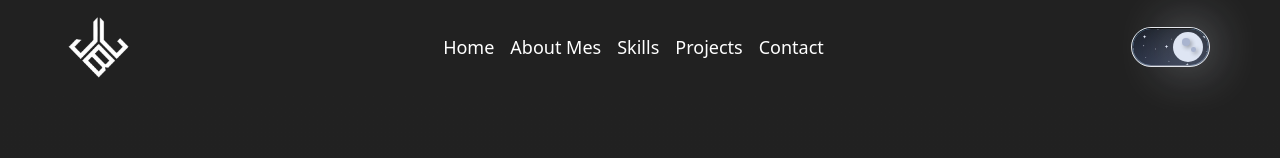
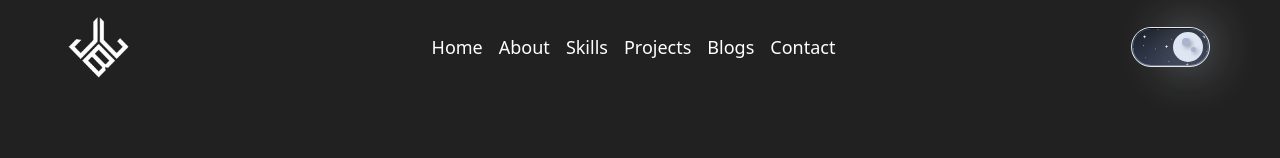
Before and after one commit to Leonardburgos/leonard-burgos-portfolio-template, a React (Create React App) app: page /#/ in a window 1280 px wide. Before the commit this address led to /#/#/skills. Shown: the top 158 px of the page. Built offline with nearby package versions, Linux system fonts and the light colour scheme.

Commit message:
FIXED routing and header invisibility

```diff
--- a/src/Router.js
+++ b/src/Router.js
@@ -3,7 +3,7 @@ import { Routes, Route } from 'react-router-dom';
 import MainPage from './pages/MainPage';  // Your main page
 import AboutMe from './pages/About';      // Your about page
 import NotFound from './pages/NotFound';
-import App from './App'; // NotFound page for catch-all
+
 
 function Router() {
   return (
--- a/src/ScrollableSections.jsx
+++ b/src/ScrollableSections.jsx
@@ -3,8 +3,9 @@ import { useNavigate, useLocation } from "react-router-dom";
 
 const sections = [
   { id: "", label: "Home" },
-  { id: "/about", label: "About" },
-  { id: "/skills", label: "Skills" },
+  { id: "about", label: "About" },
+  { id: "skills", label: "Skills" },
+
 ];
 
 const ScrollableSections = () => {
@@ -12,15 +13,9 @@ const ScrollableSections = () => {
   const location = useLocation();
 
   useEffect(() => {
-    // Scroll to the specific section when the hash in the URL changes
-    if (location.hash) {
-      const sectionId = location.hash.replace("#", "");
-      const sectionElement = document.getElementById(sectionId);
-      if (sectionElement) {
-        sectionElement.scrollIntoView({ behavior: "smooth" });
-      }
-    } else {
-      window.scrollTo(0, 0); // Scroll to the top of the page for no hash
+    // Avoid auto-centering Home, scroll to the top of the page
+    if (!location.hash) {
+      window.scrollTo(0, 0); // Scroll to the top of the page
     }
   }, [location]);
 
@@ -57,12 +52,12 @@ const ScrollableSections = () => {
   }, [navigate, location]);
 
   return (
-    <main className="scroll-smooth bg-gradient-to-b from-[#eeeeee] to-[#ffffff] dark:from-[#212121] dark:to-[#ffffff] bg-[length:100%_7000%] bg-no-repeat">
+    <main className="scroll-smooth bg-gradient-to-b from-[#eeeeee] to-[#ffffff] dark:from-[#212121] dark:to-[#ffffff] bg-[length:100%_7000%] bg-no-repeat ">
       {sections.map(({ id, label }) => (
         <section
           key={id}
           id={id}
-          className="min-h-screen"
+          className="min-h-screen "
           style={{ padding: "4rem 2rem" }}
         >
           <h1 className="text-4xl text-black dark:text-white">{label}</h1>
--- a/src/pages/Header.jsx
+++ b/src/pages/Header.jsx
@@ -8,11 +8,13 @@ import Cloud4 from "../assets/cloud_4.svg";
 import Stars from "../assets/stars.svg";
 import { FaBars, FaTimes } from "react-icons/fa";
 import "../styles/header.css";
+import { useNavigate,} from "react-router-dom";
 
 const Header = () => {
+  const navigate = useNavigate();
   const [darkMode, setDarkMode] = useState(false);
   const [menuOpen, setMenuOpen] = useState(false);
-  const [headerVisible, setHeaderVisible] = useState(true); // Tracks header visibility
+  const [headerVisible, setHeaderVisible] = useState(true);
 
   const toggleDarkMode = () => {
     const isDarkMode = !darkMode;
@@ -27,12 +29,24 @@ const Header = () => {
     }
   };
 
-  const scrollToSection = (id) => {
-    const section = document.getElementById(id);
-    if (section) {
-      section.scrollIntoView({ behavior: "smooth" });
-      setMenuOpen(false);
-    }
+  const scrollToSection = (hash) => {
+    // First, navigate to /home
+    navigate("/home");
+
+    // Set a small delay before adding the hash to the URL and scrolling
+    setTimeout(() => {
+      const sectionId = hash.replace("#", "");
+      const section = document.getElementById(sectionId);
+
+      // Navigate to /home with the section hash
+      navigate(`/home#${sectionId}`);
+
+      // Scroll to the section
+      if (section) {
+        section.scrollIntoView({ behavior: "smooth" });
+        setMenuOpen(false);
+      }
+    }, 200); // 200ms delay
   };
 
   const toggleMenu = () => {
@@ -51,7 +65,7 @@ const Header = () => {
 
   useEffect(() => {
     const handleScroll = () => {
-      const aboutSection = document.querySelector("#about");
+      const aboutSection = document.querySelector("#about"); // Match `#about` directlySS
       if (aboutSection) {
         const aboutTop = aboutSection.offsetTop;
         const windowScrollTop = window.scrollY;
@@ -80,17 +94,20 @@ const Header = () => {
       </div>
 
       <nav className="hidden md:flex grow justify-center space-x-4 text-[18px] text-black dark:text-white transition-all duration-300">
-        <a href="#home" className="hover:underline transition-opacity duration-300">
+        <a
+          href="#home"
+          className="hover:underline transition-opacity duration-300"
+        >
           Home
         </a>
         <span
-          onClick={() => scrollToSection("/about")}
+          onClick={() => scrollToSection("#about")}
           className="hover:underline cursor-pointer transition-opacity duration-300"
         >
-          About Me
-        </span>s
+          About
+        </span>
         <span
-          onClick={() => scrollToSection("/skills")}
+          onClick={() => scrollToSection("#skills")}
           className="hover:underline cursor-pointer transition-opacity duration-300"
         >
           Skills
@@ -100,6 +117,12 @@ const Header = () => {
           className="hover:underline transition-opacity duration-300"
         >
           Projects
+        </a>
+        <a
+          href="#knowledgebase"
+          className="hover:underline transition-opacity duration-300"
+        >
+          Blogs
         </a>
         <a
           href="#contact"
@@ -145,17 +168,20 @@ const Header = () => {
       {menuOpen && (
         <div className="md:hidden absolute top-[90px] right-0 w-[150px] bg-[#eeeeee] dark:bg-[#212121] z-50 py-4">
           <nav className="flex flex-col items-center space-y-4 text-black dark:text-white">
-            <a href="/" className="hover:underline transition-opacity duration-300">
+            <a
+              href="#home"
+              className="hover:underline transition-opacity duration-300"
+            >
               Home
             </a>
             <span
-              onClick={() => scrollToSection("about")}
+              onClick={() => scrollToSection("#about")}
               className="hover:underline cursor-pointer transition-opacity duration-300"
             >
-              About Me
+              About
             </span>
             <span
-              onClick={() => scrollToSection("skills")}
+              onClick={() => scrollToSection("#skills")}
               className="hover:underline cursor-pointer transition-opacity duration-300"
             >
               Skills
@@ -165,6 +191,12 @@ const Header = () => {
               className="hover:underline transition-opacity duration-300"
             >
               Projects
+            </a>
+            <a
+              href="#knowledgebase"
+              className="hover:underline transition-opacity duration-300"
+            >
+              Blogs
             </a>
             <a
               href="#contact"
```
